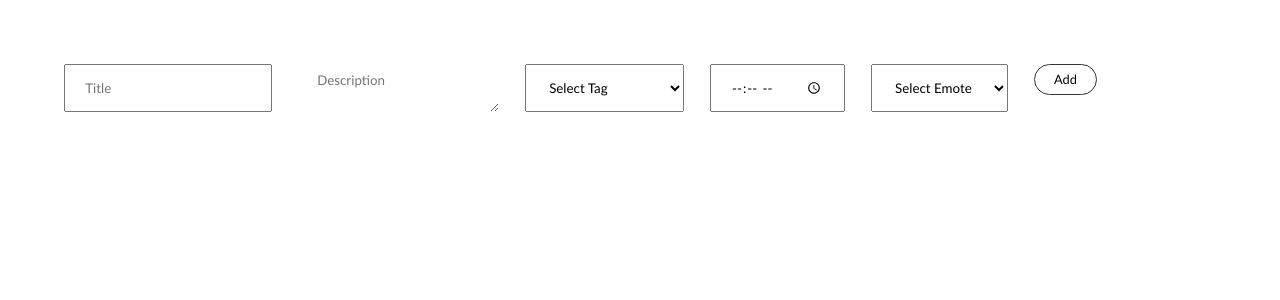
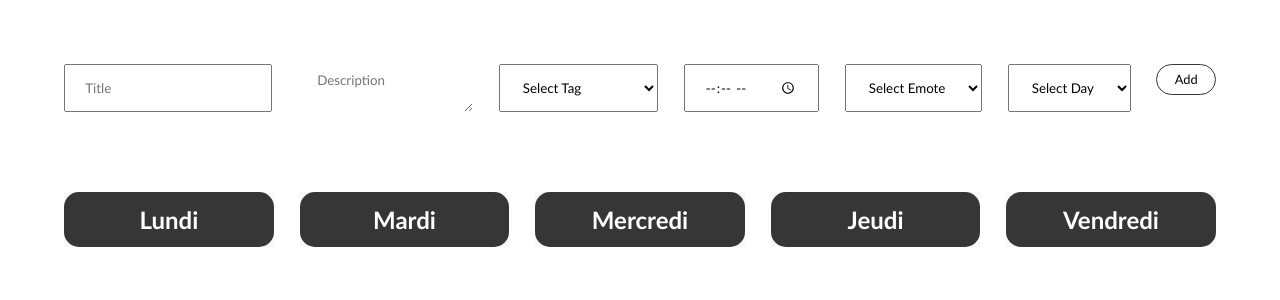
Before and after one commit to mathoos/task-manager, a React (Create React App) app: page / in a window 1280 px wide. Shown: the top 300 px of the page. Built offline with nearby package versions, Linux system fonts and the light colour scheme.

Commit message:
add week

```diff
--- a/src/pages/Home.js
+++ b/src/pages/Home.js
@@ -23,26 +23,29 @@ function Home() {
     const [selectedTag, setSelectedTag] = useState('');
     const [newNoteTime, setNewNoteTime] = useState('');
     const [selectedEmote, setSelectedEmote] = useState('');
+    const [selectedDay, setSelectedDay] = useState(''); // State pour stocker le jour sélectionné par l'utilisateur
 
     const getColorClass = (tag) => {
         return tagColors[tag] || tagColors.default;
     };
 
     const handleAddNote = () => {
-        if (newNoteTitle.trim() !== '' && newNoteDescription.trim() !== '' && selectedTag !== '' && newNoteTime !== '' && selectedEmote !== '') {
+        if (newNoteTitle.trim() !== '' && newNoteDescription.trim() !== '' && selectedTag !== '' && newNoteTime !== '' && selectedEmote !== '' && selectedDay !== '') {
             dispatch(addNote({
                 id: Date.now(), // Générer un identifiant unique
                 title: newNoteTitle,
                 description: newNoteDescription,
                 tag: selectedTag,
                 time: newNoteTime,
-                emote: selectedEmote
+                emote: selectedEmote,
+                day: selectedDay // Ajouter le jour sélectionné à la note
             }));
             setNewNoteTitle('');
             setNewNoteDescription('');
             setSelectedTag('');
             setNewNoteTime('');
             setSelectedEmote('');
+            setSelectedDay('');
         }
     };
 
@@ -61,10 +64,12 @@ function Home() {
         }));
     };
 
+    const daysOfWeek = ['Lundi', 'Mardi', 'Mercredi', 'Jeudi', 'Vendredi'];
+
     return (
-        <div className="notes">
+        <div className="container">
 
-            <div className="notes_add">
+            <div className="container_form">
                 <input className="input" type="text" value={newNoteTitle} onChange={(e) => setNewNoteTitle(e.target.value)} placeholder="Title" />
                 <textarea className="input" value={newNoteDescription} onChange={(e) => setNewNoteDescription(e.target.value)} placeholder="Description" />
                 <select className="input" value={selectedTag} onChange={(e) => setSelectedTag(e.target.value)}>
@@ -80,11 +85,27 @@ function Home() {
                         <option key={emote} value={emote}>{emote}</option>
                     ))}
                 </select>
+                <select className="input" value={selectedDay} onChange={(e) => setSelectedDay(e.target.value)}>
+                    <option value="">Select Day</option>
+                    {daysOfWeek.map(day => (
+                        <option key={day} value={day}>{day}</option>
+                    ))}
+                </select>
                 <button className="bouton" onClick={handleAddNote}>Add</button>
             </div>
 
-            <div className="notes_container">
-                {notes.map(note => (
+            <div className="container_content">
+                {daysOfWeek.map(day => (
+                    <div key={day} className="container_content-day">
+                        <h2 className="container_content-day--title">{day}</h2>
+                        {notes
+                            .filter(note => note.day === day)
+                            .sort((a, b) => {
+                                const timeA = new Date(`1970-01-01T${a.time}`);
+                                const timeB = new Date(`1970-01-01T${b.time}`);
+                                return timeA - timeB;
+                            })
+                            .map(note => (
                                 <div key={note.id} className={`note ${getColorClass(note.tag)}`}>
                                     <div className="note_content">
                                         <div className="note_content-title">
@@ -104,6 +125,8 @@ function Home() {
                                 </div>
                             ))}
                     </div>
+                ))}
+            </div>
         </div>
     );
 }
--- a/src/pages/Home.scss
+++ b/src/pages/Home.scss
@@ -1,6 +1,6 @@
 @import "../style.scss";
 
-.notes{
+.container{
     display : flex;
     flex-direction: column;
     gap : 10vh;
@@ -8,15 +8,29 @@
     min-height : 100vh;
     padding : 5vw;
 
-    &_add{
+    &_form{
         display : flex;
         gap : 2vw;
     }
 
-    &_container{
+    &_content{
         display : grid;
         grid-template-columns: repeat(5, 1fr);
         gap : 2vw;
+
+        &-day{
+            display : flex;
+            flex-direction: column;
+            gap : 5vh;
+            background-color: rgb(248, 248, 248);
+
+            &--title{
+                background-color: $noir;
+                color : $blanc;
+                padding : 1vw;
+                text-align : center;
+                border-radius : 15px;
+            }
 
             .note{
                 display : flex;
@@ -25,6 +39,7 @@
                 gap : 5vh;
                 padding : 2vw 1vw;
                 border-radius : 15px;
+                background-color: $blanc;
 
                 &.blue {
                     border: 2px solid $bleu;
@@ -61,3 +76,4 @@
             }
         }
     }
+}
```
Lines whose indentation alone changed are shown as unchanged.
